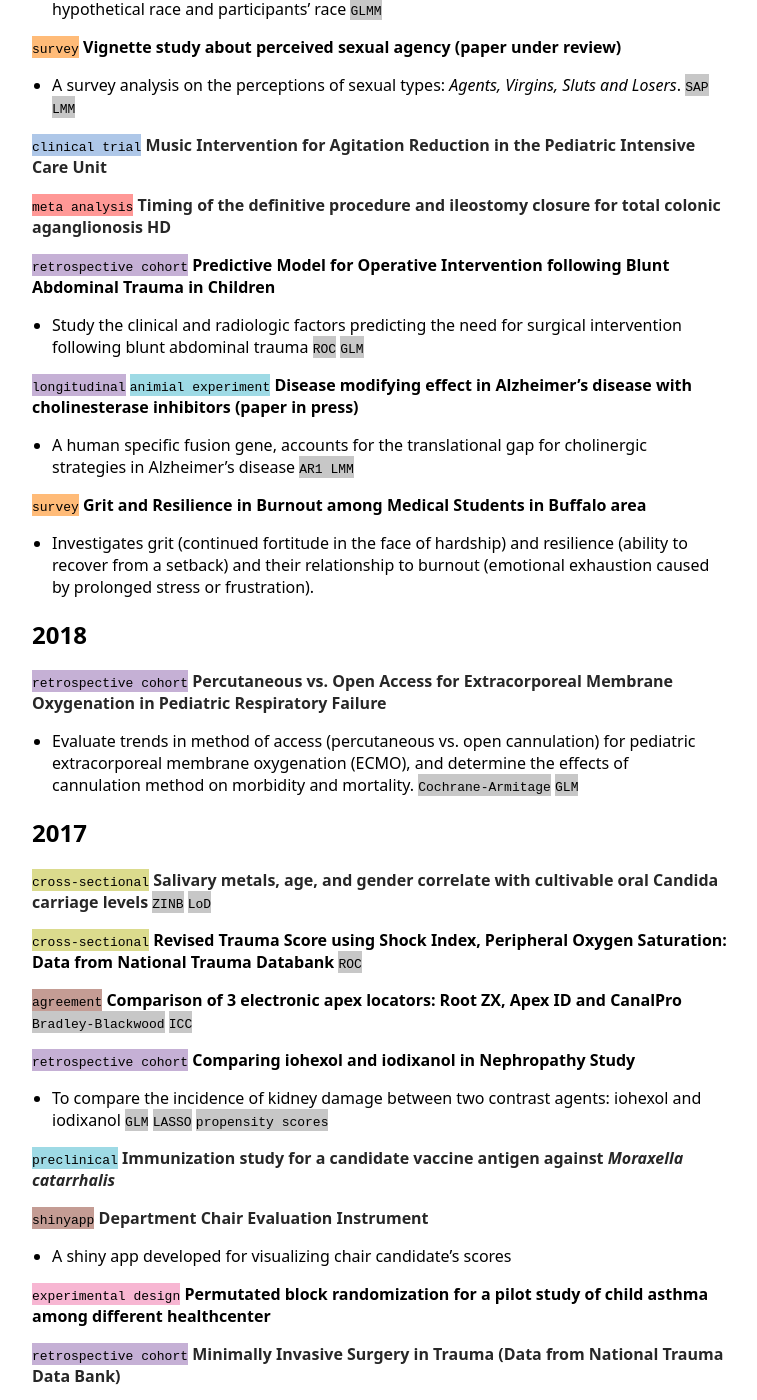
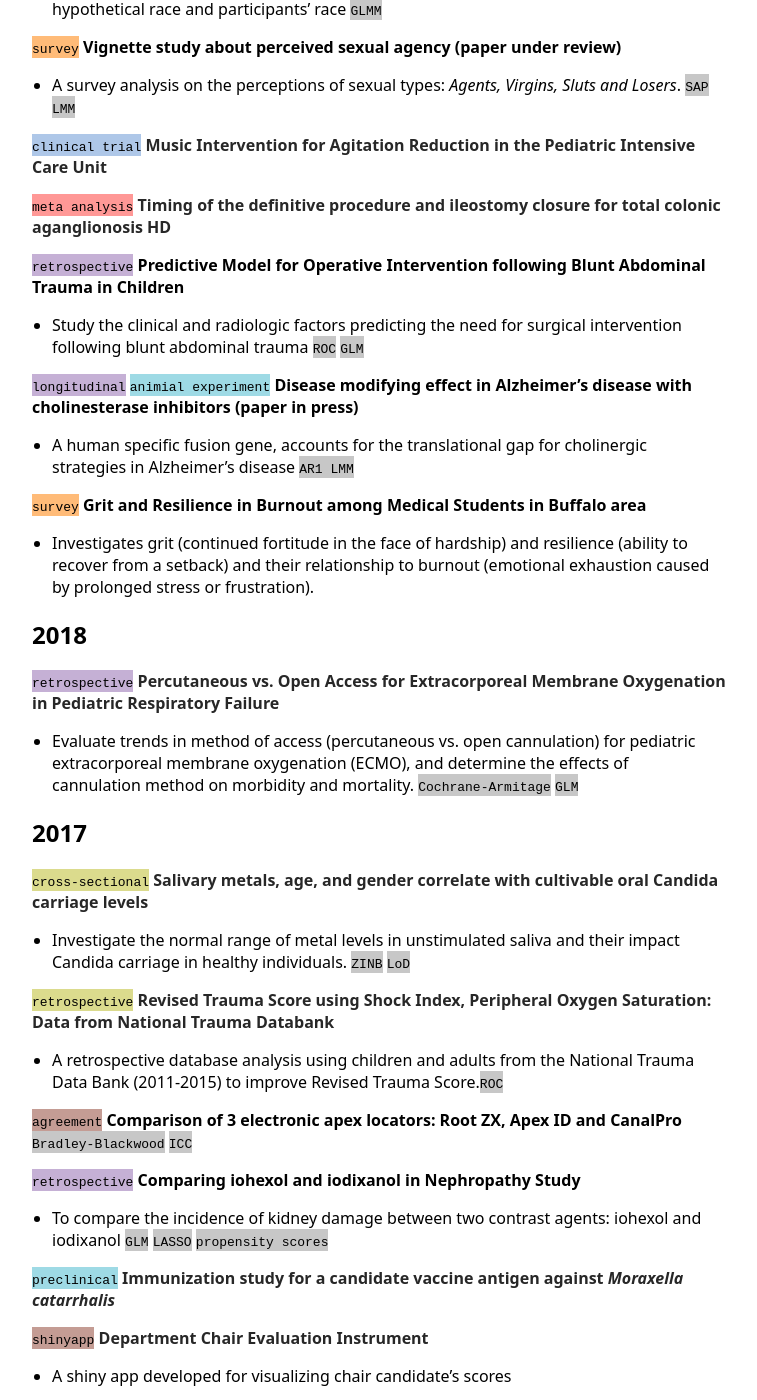
Before and after one commit to ziqiangc/ziqiangc.github.io, a Jekyll site: the page built from projects.md, in a window 1280 px wide and 1400 px high, scrolled down 1184 px. Shown: the whole window, without its empty margins (258-1015 px from the left). Built offline with Jekyll 4.4.1, drawn with Linux system fonts in a browser that asks for light colours; our own code applies the rules of GitHub Pages for plain Markdown files; some of the changed text lies outside the part shown.

Commit message:
Update projects.md

```diff
--- a/projects.md
+++ b/projects.md
@@ -25,7 +25,7 @@
 <span style="background-color: #9edae5">`preclinical`</span> **T3np in Cardiac Resuscitation – Pivotal Pre-Clinical Trial**
 - Effect of different treatment on male pig in terms of cardiac resuscitation <span style="background-color: #c7c7c7">`Permuted Block Randomization`</span> <span style="background-color: #c7c7c7">`exact wilcoxon`</span>
 
-<span style="background-color: #c5b0d5">`prospective cohort`</span> **Determinants of Post Hemodialysis Blood pH**
+<span style="background-color: #c5b0d5">`prospective`</span> **Determinants of Post Hemodialysis Blood pH**
 - A prospective trial to identify patient and dialysate factors that determine post dialysis blood pH <span style="background-color: #c7c7c7">`LMM`</span>
 
 <span style="background-color: #ffbb78">`survey`</span> **Vignette study about consensual nonmonogamy (paper under review)**
@@ -38,7 +38,7 @@
 
 <span style="background-color: #ff9896">`meta analysis`</span> [**Timing of the definitive procedure and ileostomy closure for total colonic aganglionosis HD**](https://doi.org/10.1016/j.jpedsurg.2020.02.007)
 
-<span style="background-color: #c5b0d5">`retrospective cohort`</span> **Predictive Model for Operative Intervention following Blunt Abdominal Trauma in Children**
+<span style="background-color: #c5b0d5">`retrospective`</span> **Predictive Model for Operative Intervention following Blunt Abdominal Trauma in Children**
 - Study the clinical and radiologic factors predicting the need for surgical intervention following blunt abdominal trauma <span style="background-color: #c7c7c7">`ROC`</span> <span style="background-color: #c7c7c7">`GLM`</span>
 
 <span style="background-color: #c5b0d5">`longitudinal`</span> <span style="background-color: #9edae5">`animial experiment`</span> **Disease modifying effect in Alzheimer’s disease with cholinesterase inhibitors (paper in press)**
@@ -49,18 +49,20 @@
 
 ## 2018
 
-<span style="background-color: #c5b0d5">`retrospective cohort`</span> [**Percutaneous vs. Open Access for Extracorporeal Membrane Oxygenation in Pediatric Respiratory Failure**](https://doi.org/10.1097/PCC.0000000000001691)
+<span style="background-color: #c5b0d5">`retrospective`</span> [**Percutaneous vs. Open Access for Extracorporeal Membrane Oxygenation in Pediatric Respiratory Failure**](https://doi.org/10.1097/PCC.0000000000001691)
 - Evaluate trends in method of access (percutaneous vs. open cannulation) for pediatric extracorporeal membrane oxygenation (ECMO), and determine the effects of cannulation method on morbidity and mortality. <span style="background-color: #c7c7c7">`Cochrane-Armitage`</span> <span style="background-color: #c7c7c7">`GLM`</span>
 
 ## 2017
 
-<span style="background-color: #dbdb8d">`cross-sectional`</span> [**Salivary metals, age, and gender correlate with cultivable oral Candida carriage levels**](https://doi.org/10.1080/20002297.2018.1447216) <span style="background-color: #c7c7c7">`ZINB`</span> <span style="background-color: #c7c7c7">`LoD`</span>
+<span style="background-color: #dbdb8d">`cross-sectional`</span> [**Salivary metals, age, and gender correlate with cultivable oral Candida carriage levels**](https://doi.org/10.1080/20002297.2018.1447216)
+- Investigate the normal range of metal levels in unstimulated saliva and their impact Candida carriage in healthy individuals. <span style="background-color: #c7c7c7">`ZINB`</span> <span style="background-color: #c7c7c7">`LoD`</span>
 
-<span style="background-color: #dbdb8d">`cross-sectional`</span> **Revised Trauma Score using Shock Index, Peripheral Oxygen Saturation: Data from National Trauma Databank** <span style="background-color: #c7c7c7">`ROC`</span>
+<span style="background-color: #dbdb8d">`retrospective`</span> [**Revised Trauma Score using Shock Index, Peripheral Oxygen Saturation: Data from National Trauma Databank**](https://doi.org/10.1016/j.surg.2019.12.003)
+- A retrospective database analysis using children and adults from the National Trauma Data Bank (2011-2015) to improve Revised Trauma Score.<span style="background-color: #c7c7c7">`ROC`</span>
 
 <span style="background-color: #c49c94">`agreement`</span> **Comparison of 3 electronic apex locators: Root ZX, Apex ID and CanalPro** <span style="background-color: #c7c7c7">`Bradley-Blackwood`</span> <span style="background-color: #c7c7c7">`ICC`</span>
 
-<span style="background-color: #c5b0d5">`retrospective cohort`</span> **Comparing iohexol and iodixanol in Nephropathy Study**
+<span style="background-color: #c5b0d5">`retrospective`</span> **Comparing iohexol and iodixanol in Nephropathy Study**
 - To compare the incidence of kidney damage between two contrast agents: iohexol and iodixanol <span style="background-color: #c7c7c7">`GLM`</span> <span style="background-color: #c7c7c7">`LASSO`</span> <span style="background-color: #c7c7c7">`propensity scores`</span>
 
 <span style="background-color: #9edae5">`preclinical`</span> [**Immunization study for a candidate vaccine antigen against *Moraxella catarrhalis***](https://doi.org/10.1128/IAI.00652-17)
@@ -70,7 +72,7 @@
 
 <span style="background-color: #f7b6d2">`experimental design`</span> **Permutated block randomization for a pilot study of child asthma among different healthcenter**
 
-<span style="background-color: #c5b0d5">`retrospective cohort`</span> [**Minimally Invasive Surgery in Trauma (Data from National Trauma Data Bank)**](https://doi.org/10.1089/lap.2019.0322)
+<span style="background-color: #c5b0d5">`retrospective`</span> [**Minimally Invasive Surgery in Trauma (Data from National Trauma Data Bank)**](https://doi.org/10.1089/lap.2019.0322)
 - To examine pediatric patients who underwent exploration for blunt or penetrating abdominal trauma in 2014 and 2015 <span style="background-color: #c7c7c7">`GLM`</span> <span style="background-color: #c7c7c7">`generalized Fisher`</span>
 
 
```
